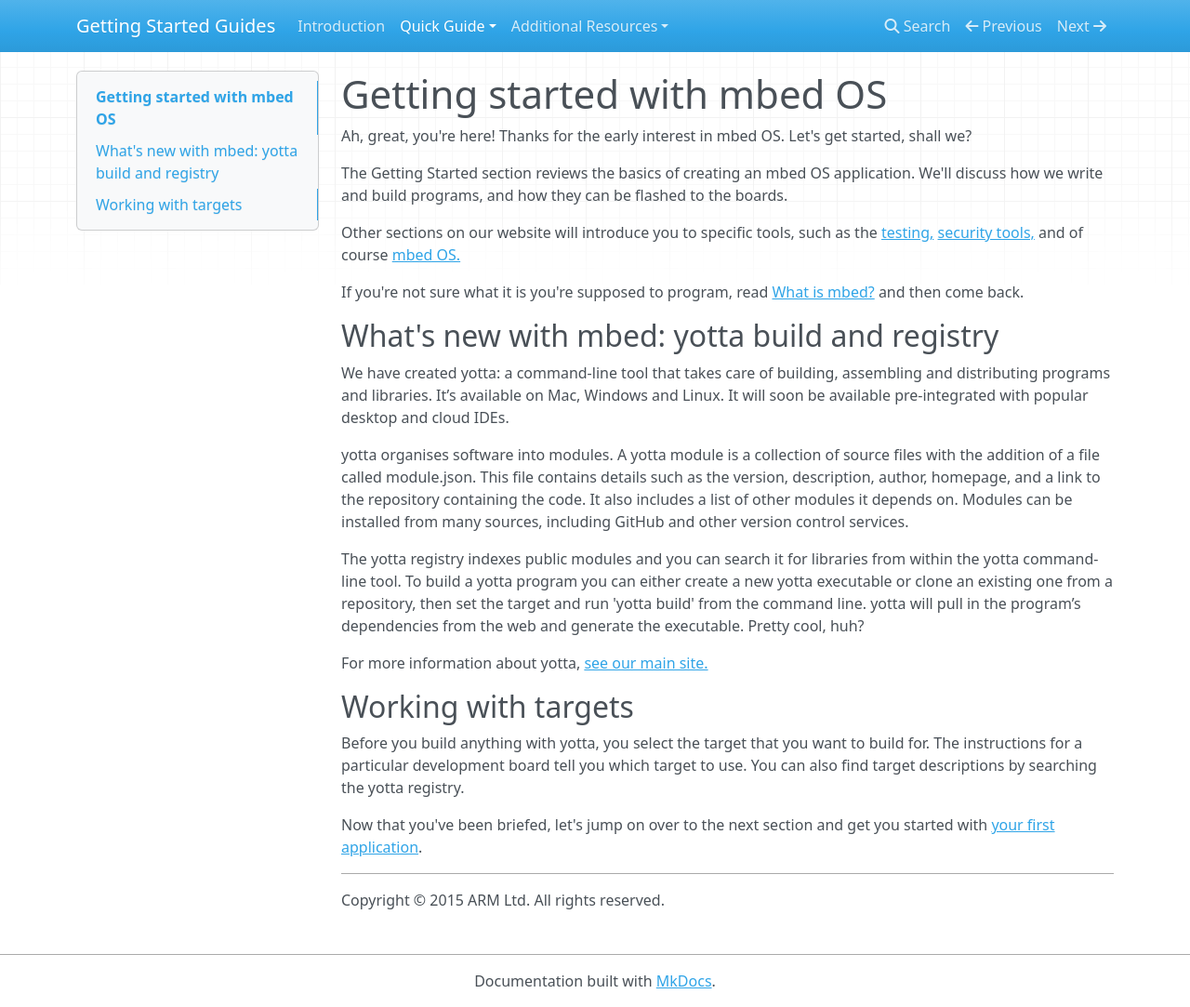
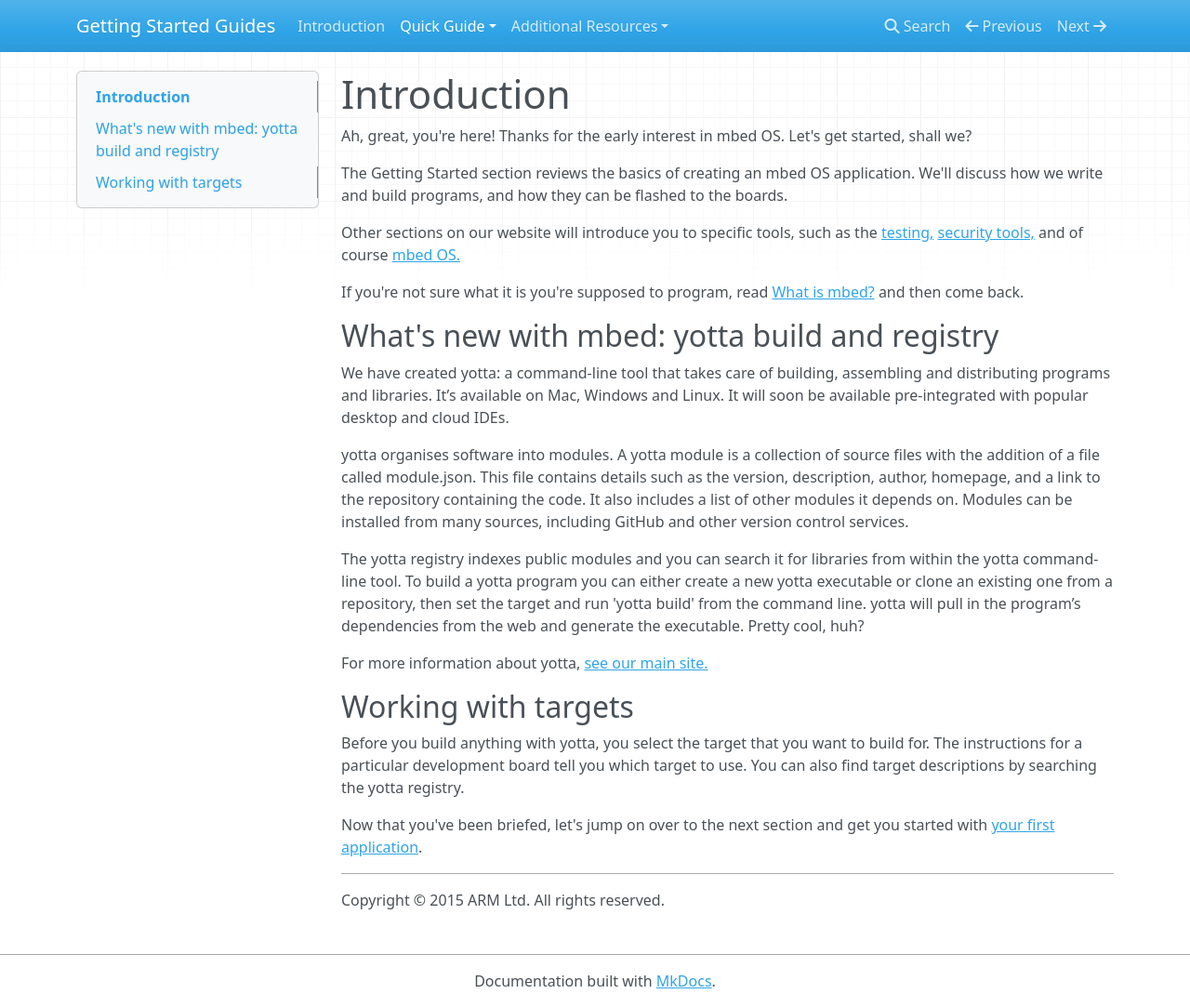
Before and after one commit to ARMmbed/GettingStartedmbedOS, an MkDocs documentation site: the page built from Docs/GettingStartedmbedOS.md, in a window 1280 px wide and 1083 px high. Shown: the whole window at 93% size. Built offline with MkDocs 1.6.1, drawn with Linux system fonts in a browser that asks for light colours; nearby versions of some CDN libraries; old or Windows-style settings are respelled for this version of MkDocs.

Commit message:
New title

```diff
--- a/Docs/GettingStartedmbedOS.md
+++ b/Docs/GettingStartedmbedOS.md
@@ -1,4 +1,4 @@
-# Getting started with mbed OS
+# Introduction
 
 Ah, great, you're here! Thanks for the early interest in mbed OS. Let's get started, shall we?
 
```
